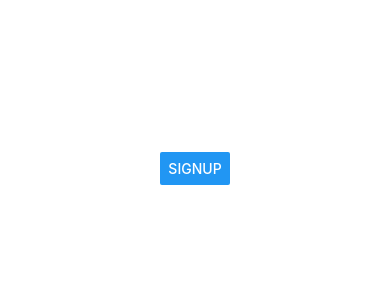
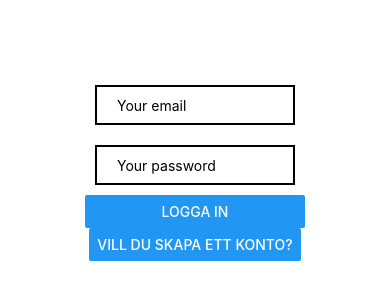
Before and after one commit to WebDevIsac/vaccinationskollen, a React Native app in the folder client/: screen / in a window 390 px wide. Shown: the part 254-554 px from the top of the page. Built offline with nearby package versions, Linux system fonts and the light colour scheme.

Commit message:
Add login function to client

```diff
--- a/client/App.js
+++ b/client/App.js
@@ -1,6 +1,6 @@
 import React from "react";
 import { StyleSheet, Text, View, AsyncStorage, Button } from "react-native";
-import { ApolloProvider, Mutation } from "react-apollo";
+import { ApolloProvider } from "react-apollo";
 import { HttpLink, InMemoryCache, ApolloClient, gql } from "apollo-boost";
 import { setContext } from "apollo-link-context";
 
@@ -10,7 +10,7 @@
 
 
 const authLink = setContext(async (trash, { headers }) => {
-	const token = await getToken();
+	const token = getToken();
 
 	return {
 		headers: {
@@ -21,38 +21,21 @@
 });
 
 const httpLink = new HttpLink({
-	uri: "http://localhost:4000"
+	uri: "https://vaccinationskollen-server.herokuapp.com/"
 });
 
 const link = authLink.concat(httpLink);
 
 const client = new ApolloClient({
-	link: httpLink,
+	link,
 	cache: new InMemoryCache()
 });
-
-const signup = gql`
-	mutation addUser($name: String, $email: String!, $password: String!){
-		signup(data: {name: $name, email: $email, password: $password}) {
-			token
-		}
-	}
-`;
 
 const App = () => {
 	return (
 		<ApolloProvider client={client}>
 			<View style={styles.container}>
-				<Mutation mutation={signup}>
-					{(addUser, { data }) => (
-						<Button
-							onPress={() => {
-								addUser({variables: {name: "hej", email: "hej", password: "hej"}}).then(res => console.log(res)).catch(err => console.log(err))
-							}}
-							title="Signup"
-						/>
-					)}
-				</Mutation>
+				<Login/>
 			</View>
 		</ApolloProvider>
 	);
--- a/client/components/Login.js
+++ b/client/components/Login.js
@@ -1,9 +1,10 @@
 import React, { useState } from "react";
-import { View, Text, StyleSheet, TextInput, Button, AsyncStorage } from "react-native";
+import { View, StyleSheet, TextInput, Button, AsyncStorage } from "react-native";
 import { Mutation } from "react-apollo";
 import gql from "graphql-tag";
 
 import { AUTH_TOKEN } from "../constants";
+import { signIn } from "../loginUtils";
 
 const Login = () => {
 	const [login, setLogin] = useState(true);
@@ -29,7 +30,7 @@
 
 	const confirm = async (data) => {
 		const { token } = login ? data.login : data.signup;
-		saveUserData(token);
+		signIn(token);
 		console.log("Confirmed, redirect");
 	};
 
@@ -41,6 +42,8 @@
 		<View style={styles.container}>
 			<Mutation
 				mutation={login ? LOGIN_MUTATION : SIGNUP_MUTATION}
+				variables={{ name, email, password }}
+				onCompleted={(data) => confirm(data)}
 			>
 				{( mutation, { data }) => (
 					<View>
@@ -68,18 +71,8 @@
 							value={password}
 						/>
 						<Button
-						onPress={() => {
-							mutation({
-								variables: {
-									name,
-									email,
-									password
-								}
-							})
-							.then(res => res)
-							.catch(err => console.log(err))
-						}}
-						title={login ? "Login" : "Signup"}
+							onPress={mutation}
+							title={login ? "Logga In" : "Skapa Konto"}
 						/>
 					</View>
 				)}
@@ -87,8 +80,8 @@
 			<Button
 				title={
 					login
-						? "Need to create an account?"
-						: "Already have an account?"
+						? "Vill du skapa ett konto?"
+						: "Har du redan ett konto?"
 				}
 				onPress={() => setLogin(!login)}
 			/>
@@ -99,7 +92,7 @@
 const styles = StyleSheet.create({
 	container: {
 		flex: 1,
-		// backgroundColor: "#fff",
+		backgroundColor: "#fff",
 		alignItems: "center",
 		justifyContent: "center"
 	},
```
Also changed, not shown: 2 other files (tests, documents, lock files or other folders).
